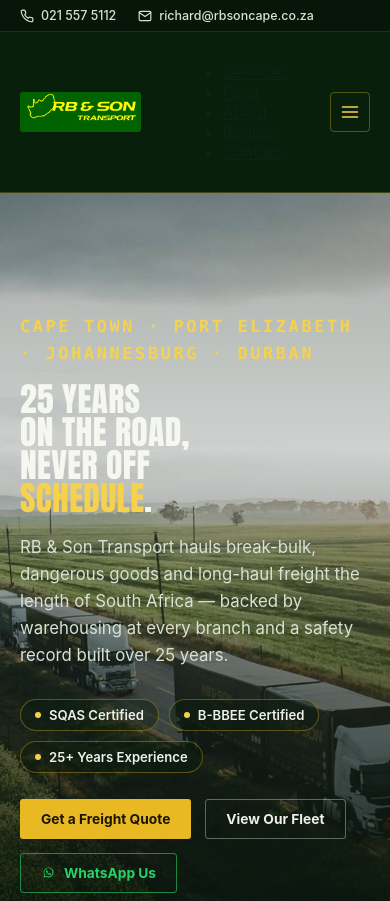
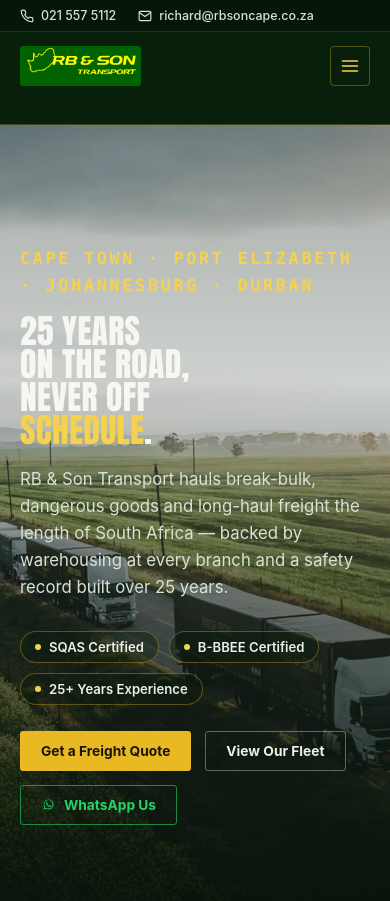
Before and after one commit to MattWaldeck/site, a Next.js app: page / in a window 390 px wide. Shown: the top 901 px of the page. Built offline with nearby package versions, Linux system fonts and the light colour scheme.

Commit message:
Fix header nav styling never applying
CSS targeted `nav.links`, but the markup renders the nav as
`<ul class="links">` inside a `<div class="nav">` — no element ever
matches a <nav> tag with that class, so the layout, color, and mobile
collapse rules for the nav links silently never applied.

```diff
--- a/src/app/globals.css
+++ b/src/app/globals.css
@@ -233,7 +233,7 @@
   border-radius: 3px;
   transition: height 0.25s ease;
 }
-nav.links {
+.links {
   display: flex;
   align-items: center;
   gap: 28px;
@@ -244,7 +244,7 @@
 .nav-cta {
   display: none;
 }
-nav.links a {
+.links a {
   position: relative;
   color: #d7e2d3;
   text-decoration: none;
@@ -253,7 +253,7 @@
   letter-spacing: 0.01em;
   padding: 4px 0;
 }
-nav.links a::after {
+.links a::after {
   content: "";
   position: absolute;
   left: 0;
@@ -263,11 +263,11 @@
   background: var(--gold-bright);
   transition: right 0.2s ease;
 }
-nav.links a:hover::after,
-nav.links a:focus-visible::after {
+.links a:hover::after,
+.links a:focus-visible::after {
   right: 0;
 }
-nav.links a:hover,
+.links a:hover,
 .btn:focus-visible,
 a:focus-visible,
 button:focus-visible {
@@ -1331,7 +1331,7 @@
   .header-ctas {
     display: none;
   }
-  nav.links {
+  .links {
     display: flex;
     order: 2;
     flex-basis: 100%;
@@ -1346,18 +1346,18 @@
       max-height 0.25s ease,
       opacity 0.2s ease;
   }
-  header.nav-open nav.links {
+  header.nav-open .links {
     max-height: 70vh;
     opacity: 1;
     overflow-y: auto;
     border-top: 1px solid rgba(232, 185, 35, 0.15);
   }
-  nav.links a {
+  .links a {
     padding: 16px clamp(20px, 4vw, 48px);
     border-bottom: 1px solid rgba(232, 185, 35, 0.1);
     width: 100%;
   }
-  nav.links a::after {
+  .links a::after {
     display: none;
   }
   .nav-cta {
```
